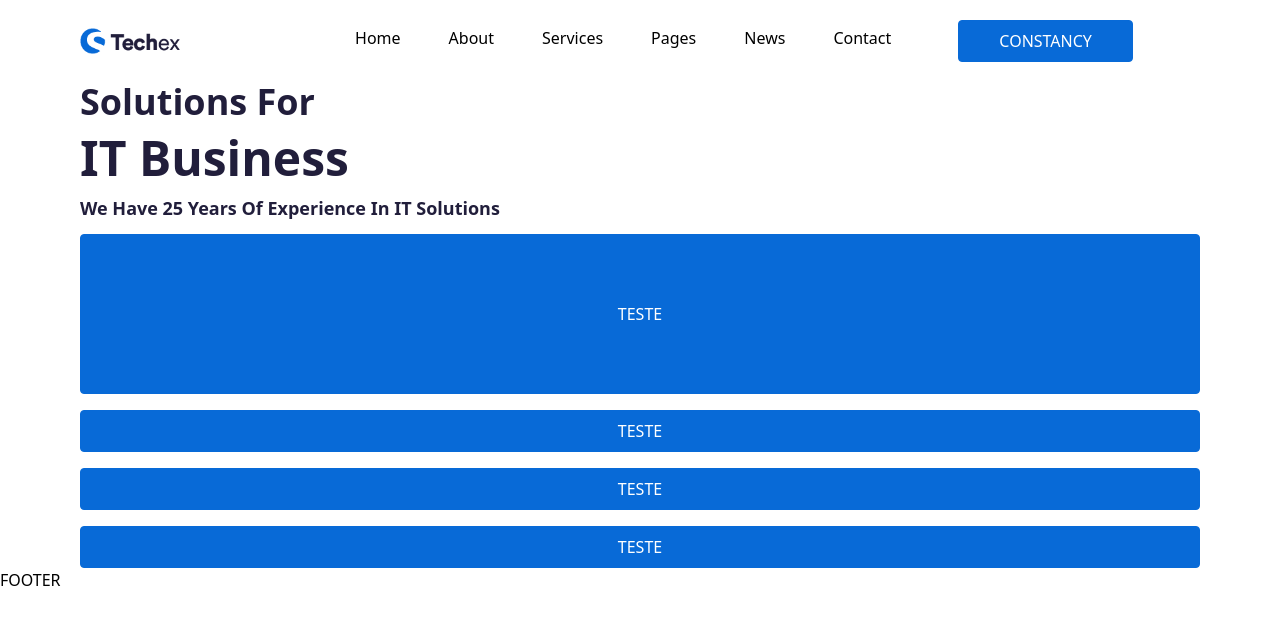
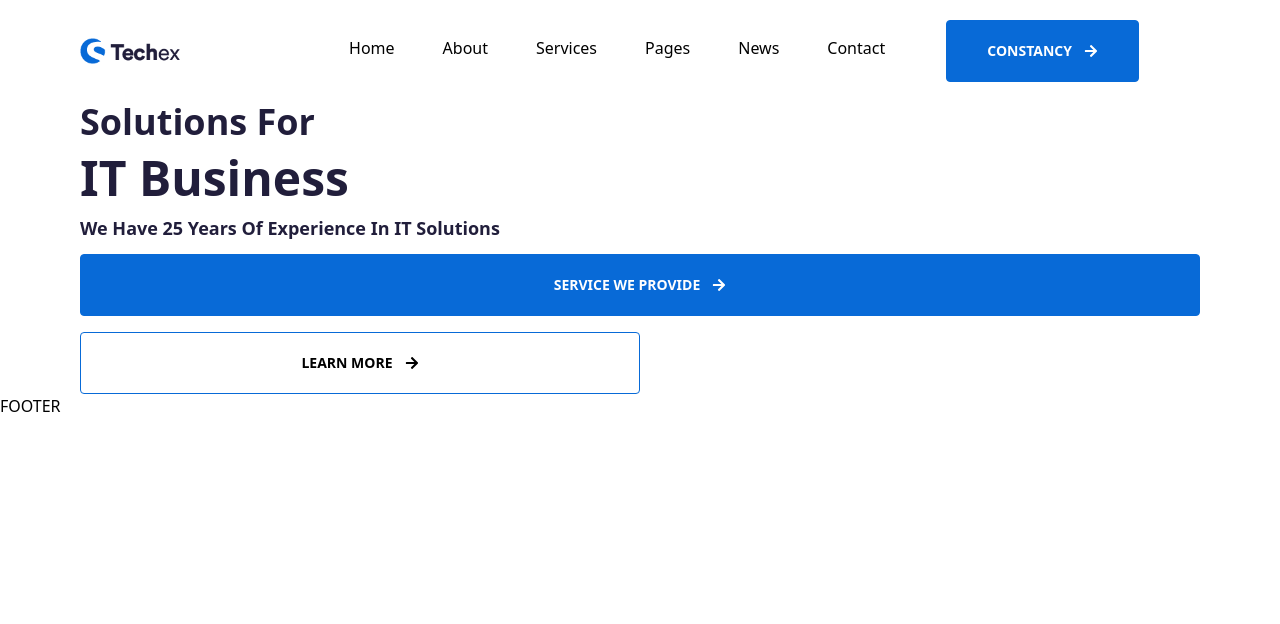
Before and after one commit to jul1ana/travel_nextjs, a Next.js app: page / in a window 1280 px wide. Shown: the top 624 px of the page. Built offline with nearby package versions, Linux system fonts and the light colour scheme.

Commit message:
feat: add secao de hero

```diff
--- a/src/components/CustomLink.tsx
+++ b/src/components/CustomLink.tsx
@@ -1,17 +1,24 @@
 import Link, { LinkProps } from "next/link";
 import { ReactNode } from "react";
 import { tv, VariantProps } from "tailwind-variants";
+import { FaArrowRight } from "react-icons/fa";
 
 const link = tv({
-  base: 'flex items-center justify-center gap-3 border border-[#086ad7] rounded bg-[#086ad7] px-6 py-4 lg:px-10 lg:py-5 text-white transition-all hover:bg-[#211e3b] hover:border hover:border-[#211e3b]',
+  base: 'flex items-center justify-center gap-3 border border-[#086ad7] rounded bg-[#086ad7] px-6 py-4 lg:px-10 lg:py-5 text-sm text-white uppercase font-semibold transition-all hover:bg-[#211e3b] hover:border hover:border-[#211e3b]',
   variants: {
     size: {
-      default: 'h-8 px-15',
-      sm: 'h-40 px-2'
+      default: 'px-2 py-4',
+      sm: 'px-2 py-4 w-1/2'
+    },
+    theme: {
+      principal: '',
+      minimal: 'text-black bg-transparent',
+      off: '',
     },
   },
   defaultVariants: {
     size: 'default',
+    theme: 'principal'
   }
 })
 
@@ -19,10 +26,11 @@ export type CustomLinkProps = LinkProps & VariantProps<typeof link> & {
   children: ReactNode;
 };
 
-export function CustomLink({ children, size, ...props }: CustomLinkProps) {
+export function CustomLink({ children, size, theme, ...props }: CustomLinkProps) {
   return (
-    <Link className={link({size})} {...props}>
+    <Link className={link({ size, theme })} {...props}>
       {children}
+      <FaArrowRight size={14} />
     </Link>
   );
 }
--- a/src/components/Hero.tsx
+++ b/src/components/Hero.tsx
@@ -3,16 +3,14 @@ import { CustomLink } from "./CustomLink";
 export function Hero() {
   return (
     <section className="mx-auto max-w-[1440px] px-6 lg:px-20 3xl:px-0">
-      <div className="space-y-3">
+      <div className="space-y-3 text-left">
         <h2 className="text-4xl font-bold text-[#211E3B]">Solutions For</h2>
         <h1 className="text-5xl font-bold text-[#211E3B]">IT Business</h1>
         <p className="text-lg text-[#211E3B] font-semibold">We Have 25 Years Of Experience In IT Solutions</p>
 
-        <div className="space-y-4">
-          <CustomLink href='/' size="sm">TESTE</CustomLink>
-          <CustomLink href='/'>TESTE</CustomLink>
-          <CustomLink href='/'>TESTE</CustomLink>
-          <CustomLink href='/'>TESTE</CustomLink>
+        <div className="space-y-4 flex flex-col w-full">
+          <CustomLink href='/' size="default">Service we provide</CustomLink>
+          <CustomLink href='/' size="sm" theme="minimal">learn more</CustomLink>
         </div>
       </div>
 
```
